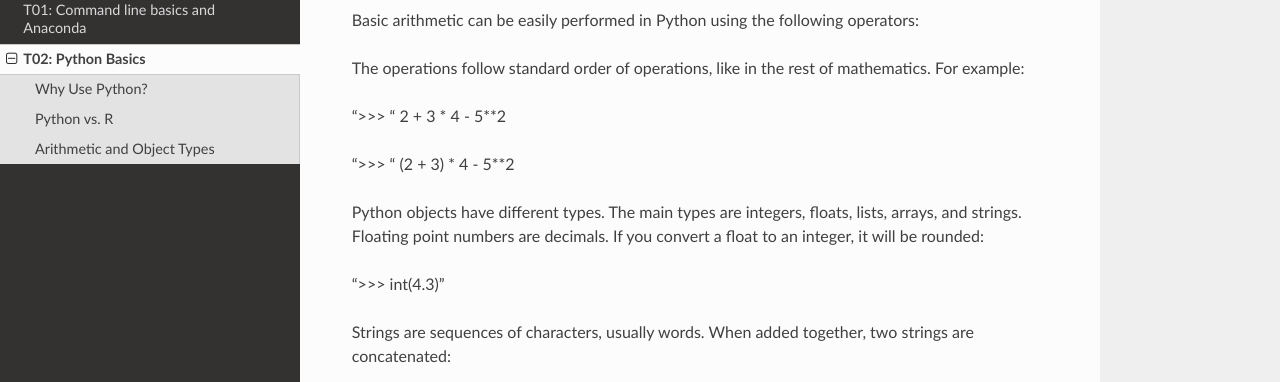
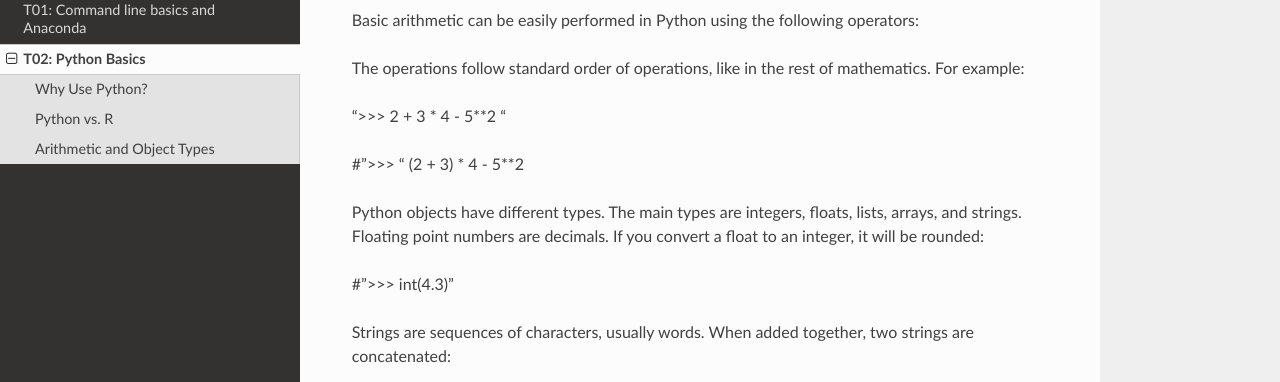
Before and after one commit to sanju99/hms_computing_bootcamp, a Sphinx documentation site: the page built from docs/source/t02.rst, in a window 1280 px wide and 900 px high, scrolled down 480 px. Shown: the part 151-533 px from the top of the window. Built offline with Sphinx 7.4.7 and the Read the Docs theme 2.0.0, drawn with Linux system fonts in a browser that asks for light colours.

Commit message:
Update t02.rst

```diff
--- a/docs/source/t02.rst
+++ b/docs/source/t02.rst
@@ -29,13 +29,14 @@
 
 The operations follow standard order of operations, like in the rest of mathematics. For example:
 
-">>> " 2 + 3 * 4 - 5**2
+">>> 2 + 3 * 4 - 5**2
+"
 
-">>> " (2 + 3) * 4 - 5**2
+#">>> " (2 + 3) * 4 - 5**2
 
 Python objects have different types. The main types are integers, floats, lists, arrays, and strings. Floating point numbers are decimals. If you convert a float to an integer, it will be rounded:
 
-">>> int(4.3)"
+#">>> int(4.3)"
 
 Strings are sequences of characters, usually words. When added together, two strings are concatenated:
 
```
